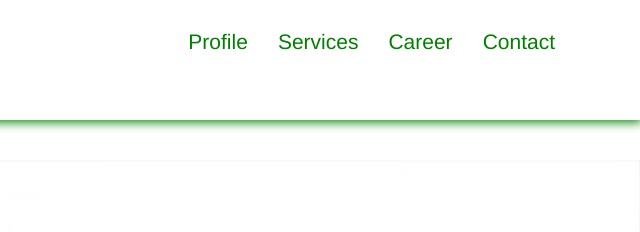
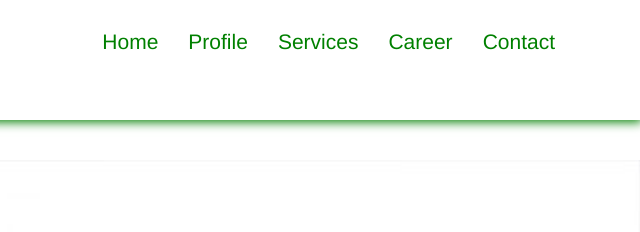
Before and after one commit to shry15harsh/crispsite, a plain HTML site: page index.html in a window 1280 px wide. Shown: the top 232 px of the page, 640-1280 px from the left. Drawn offline with nearby package versions, Linux system fonts and the light colour scheme.

Commit message:
fixed home in main nav

```diff
--- a/index.html
+++ b/index.html
@@ -23,7 +23,7 @@
                 </div>
                 <div class="navbar-collapse collapse" id="navbar-collapse">
                     <ul class="nav navbar-nav">
-                        <li class="active nav-item sr-only"><a class="scrollto" href="#home">Home</a></li>
+                        <li class="active nav-item"><a class="scrollto" href="#home">Home</a></li>
                         <li class="nav-item"><a class="scrollto" href="#about">Profile</a></li>
                         <li class="nav-item"><a class="scrollto" href="#servies">Services</a></li>
                         <li class="nav-item"><a class="scrollto" href="#career">Career</a></li>
```
